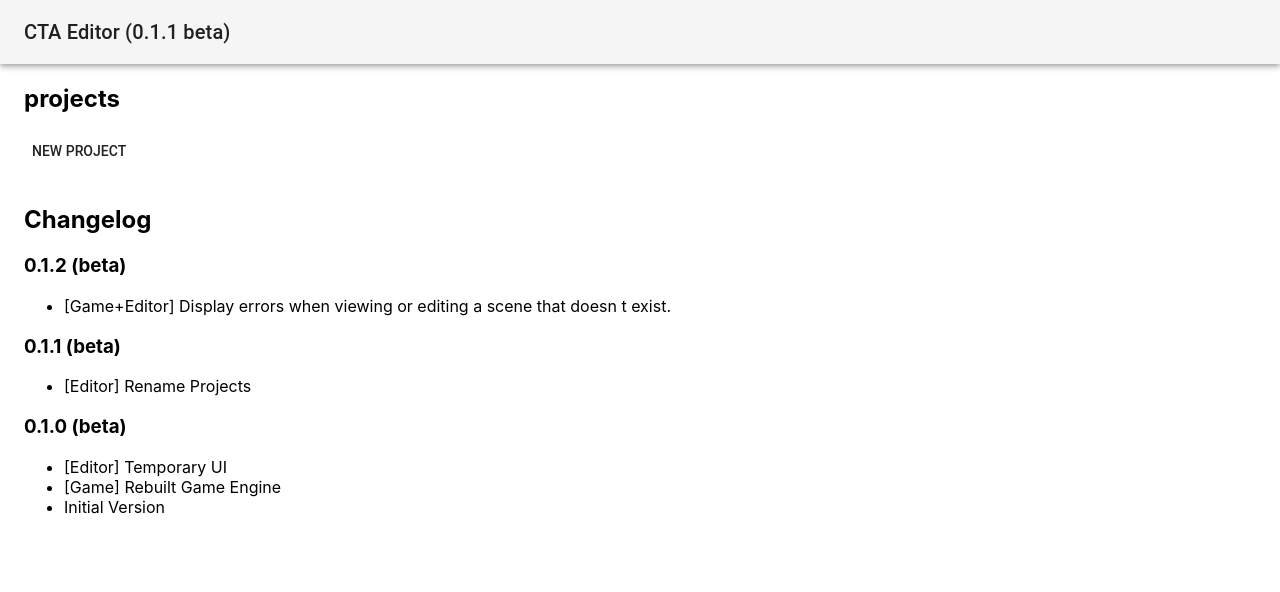
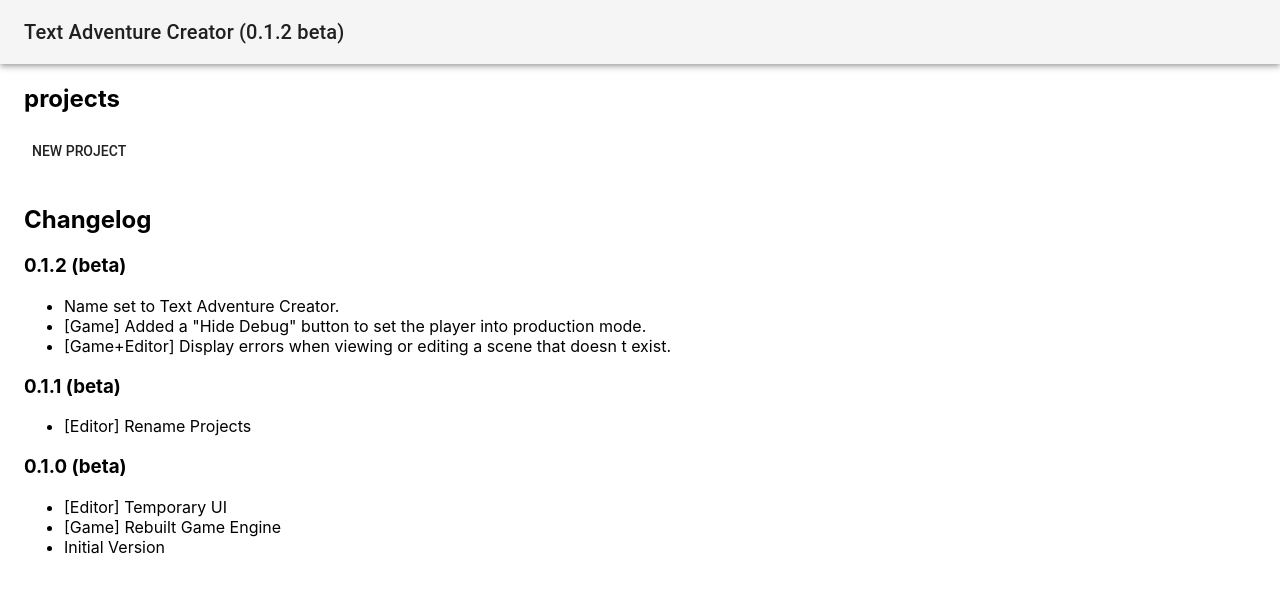
Before and after one commit to imdaveead/text-adventure-editor, a React (Create React App) app: page / in a window 1280 px wide. Shown: the top 592 px of the page. Built offline with nearby package versions, Linux system fonts and the light colour scheme.

Commit message:
[game] Added a "hide debug" mode.

```diff
--- a/src/App.jsx
+++ b/src/App.jsx
@@ -32,7 +32,10 @@ function App({ classes: c }) {
     <AppBar position="static" color="default">
       <Toolbar>
         <Typography variant="h6" color="inherit">
-          CTA Editor (0.1.1 beta)
+          {
+            openProject ? 'TAC ' : 'Text Adventure Creator '
+          }
+          (0.1.2 beta)
         </Typography>
       </Toolbar>
     </AppBar>
--- a/src/Changelog.jsx
+++ b/src/Changelog.jsx
@@ -6,6 +6,8 @@ export const changelogData = [
     name: '0.1.2',
     beta: true,
     info: [
+      'Name set to Text Adventure Creator.',
+      '[Game] Added a "Hide Debug" button to set the player into production mode.',
       '[Game+Editor] Display errors when viewing or editing a scene that doesn\nt exist.',
     ]
   },
--- a/src/Game.jsx
+++ b/src/Game.jsx
@@ -2,9 +2,10 @@ import React, { useLayoutEffect, useState } from 'react';
 import { useProject } from './util/data';
 import { Typography, Toolbar, AppBar, Button } from '@material-ui/core';
 
-function Game({ id, scene: defaultScene, defaultVars = {}, exit, debug }) {
+function Game({ id, scene: defaultScene, defaultVars = {}, exit, debug: defaultDebug }) {
   const project = useProject(id);
   const [prevScene, setPrevScene] = useState(null);
+  const [debug, setDebug] = useState(defaultDebug);
   const [sceneId, setSceneId] = useState(defaultScene || 'start');
   // const [vars, setVar] = useState(defaultVars);
 
@@ -27,14 +28,17 @@ function Game({ id, scene: defaultScene, defaultVars = {}, exit, debug }) {
       <AppBar position="static" color="default">
         <Toolbar>
           <Typography variant="h6" color="inherit">
-            CTA Editor (0.1.1 beta) - Playing "{project.name}"
-              </Typography>
+            TAC (0.1.2 beta) - Playing "{project.name}"
+          </Typography>
           <Button variant='outlined' onClick={() => exit()}>
             Exit
-              </Button>
+          </Button>
           <Button variant='outlined' onClick={() => exit({ scene: sceneId })}>
             Edit this scene
-              </Button>
+          </Button>
+          <Button variant='outlined' onClick={() => setDebug()}>
+            Hide Debug
+          </Button>
         </Toolbar>
       </AppBar>
     </div>
```
